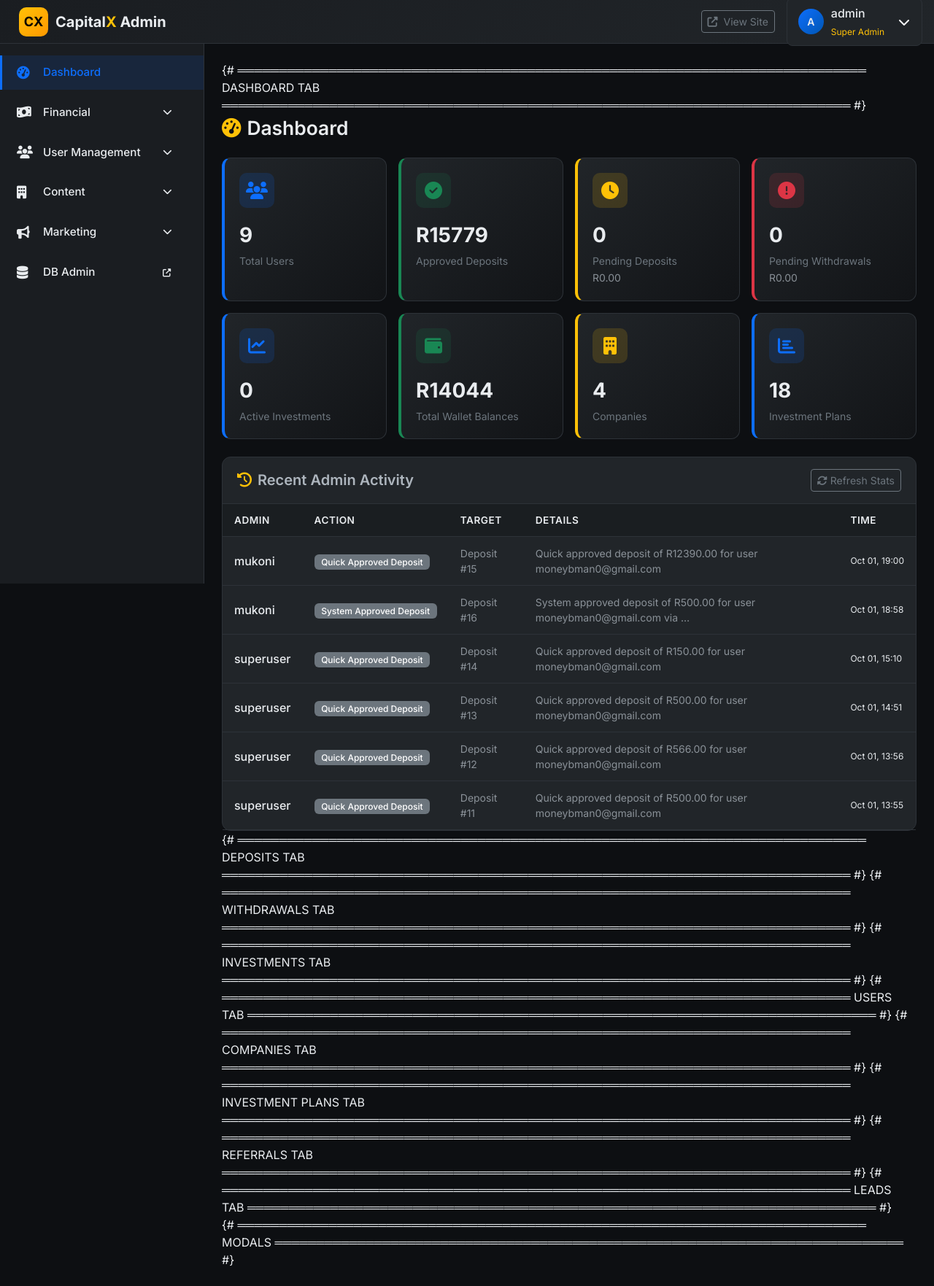
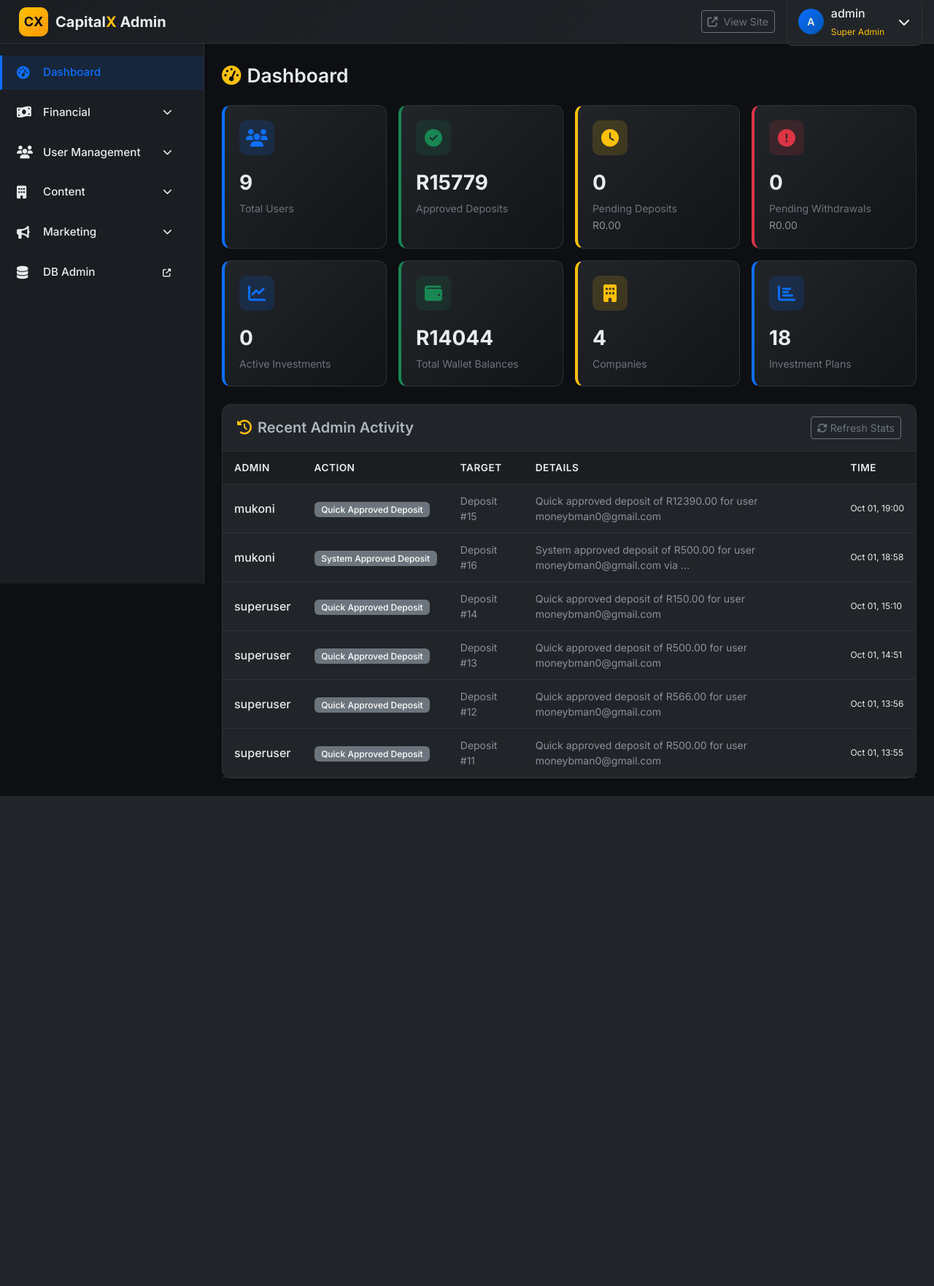
Before and after one commit to VarsityPlug0/CapitalX-RTN, a Django app: page /admin/ in a window 1280 px wide. Shown: the whole page at 73% size. After the commit the page ends 1091 px from the top, so only its background shows below. Run offline with Django 5.2, Linux system fonts and the light colour scheme; a user stored in the database is signed in; data comes from the database, SQL or seed files in the repository; data that the repository does not hold is empty.

Commit message:
Fix admin console showing raw template comments as visible text
Replace multi-line {# ... #} Django comment blocks with HTML comments
so they are stripped by the browser regardless of template engine behavior.

Co-Authored-By: Claude Sonnet 4.6 <noreply@anthropic.com>

```diff
--- a/core/templates/admin/console.html
+++ b/core/templates/admin/console.html
@@ -261,9 +261,7 @@
 <div id="adminTabContent">
 
 
-{# ════════════════════════════════════════════════════════════════════════════
-   DASHBOARD TAB
-   ════════════════════════════════════════════════════════════════════════════ #}
+<!-- DASHBOARD TAB -->
 <div id="tab-dashboard" class="tab-pane {% if active_tab == 'dashboard' or not active_tab %}active{% endif %}">
 
   <div class="section-heading"><i class="fas fa-tachometer-alt me-2 text-warning"></i>Dashboard</div>
@@ -371,9 +369,7 @@
 </div>{# /tab-dashboard #}
 
 
-{# ════════════════════════════════════════════════════════════════════════════
-   DEPOSITS TAB
-   ════════════════════════════════════════════════════════════════════════════ #}
+<!-- DEPOSITS TAB -->
 {% if 'all' in user_permissions or 'deposits' in user_permissions %}
 <div id="tab-deposits" class="tab-pane {% if active_tab == 'deposits' %}active{% endif %}">
 
@@ -505,9 +501,7 @@
 {% endif %}
 
 
-{# ════════════════════════════════════════════════════════════════════════════
-   WITHDRAWALS TAB
-   ════════════════════════════════════════════════════════════════════════════ #}
+<!-- WITHDRAWALS TAB -->
 {% if 'all' in user_permissions or 'withdrawals' in user_permissions %}
 <div id="tab-withdrawals" class="tab-pane {% if active_tab == 'withdrawals' %}active{% endif %}">
 
@@ -605,9 +599,7 @@
 {% endif %}
 
 
-{# ════════════════════════════════════════════════════════════════════════════
-   INVESTMENTS TAB
-   ════════════════════════════════════════════════════════════════════════════ #}
+<!-- INVESTMENTS TAB -->
 {% if 'all' in user_permissions or 'investments' in user_permissions %}
 <div id="tab-investments" class="tab-pane {% if active_tab == 'investments' %}active{% endif %}">
 
@@ -747,9 +739,7 @@
 {% endif %}
 
 
-{# ════════════════════════════════════════════════════════════════════════════
-   USERS TAB
-   ════════════════════════════════════════════════════════════════════════════ #}
+<!-- USERS TAB -->
 {% if 'all' in user_permissions or 'users' in user_permissions %}
 <div id="tab-users" class="tab-pane {% if active_tab == 'users' %}active{% endif %}">
 
@@ -838,9 +828,7 @@
 {% endif %}
 
 
-{# ════════════════════════════════════════════════════════════════════════════
-   COMPANIES TAB
-   ════════════════════════════════════════════════════════════════════════════ #}
+<!-- COMPANIES TAB -->
 {% if 'all' in user_permissions or 'companies' in user_permissions %}
 <div id="tab-companies" class="tab-pane {% if active_tab == 'companies' %}active{% endif %}">
 
@@ -904,9 +892,7 @@
 {% endif %}
 
 
-{# ════════════════════════════════════════════════════════════════════════════
-   INVESTMENT PLANS TAB
-   ════════════════════════════════════════════════════════════════════════════ #}
+<!-- INVESTMENT PLANS TAB -->
 {% if 'all' in user_permissions or 'investment_plans' in user_permissions %}
 <div id="tab-plans" class="tab-pane {% if active_tab == 'plans' %}active{% endif %}">
 
@@ -981,9 +967,7 @@
 {% endif %}
 
 
-{# ════════════════════════════════════════════════════════════════════════════
-   REFERRALS TAB
-   ════════════════════════════════════════════════════════════════════════════ #}
+<!-- REFERRALS TAB -->
 {% if 'all' in user_permissions or 'referrals' in user_permissions %}
 <div id="tab-referrals" class="tab-pane {% if active_tab == 'referrals' %}active{% endif %}">
 
@@ -1045,9 +1029,7 @@
 {% endif %}
 
 
-{# ════════════════════════════════════════════════════════════════════════════
-   LEADS TAB
-   ════════════════════════════════════════════════════════════════════════════ #}
+<!-- LEADS TAB -->
 {% if 'all' in user_permissions or 'leads' in user_permissions %}
 <div id="tab-leads" class="tab-pane {% if active_tab == 'leads' %}active{% endif %}">
 
@@ -1117,9 +1099,7 @@
 </div>{# /adminTabContent #}
 
 
-{# ════════════════════════════════════════════════════════════════════════════
-   MODALS
-   ════════════════════════════════════════════════════════════════════════════ #}
+<!-- MODALS -->
 
 {# ── Lightbox / proof image modal ─────────────────────────────────────────── #}
 <div class="modal fade" id="lightboxModal" tabindex="-1" aria-hidden="true">
```
